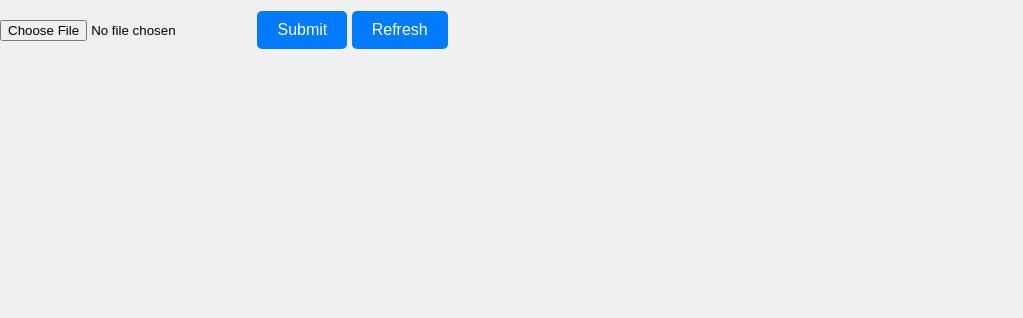
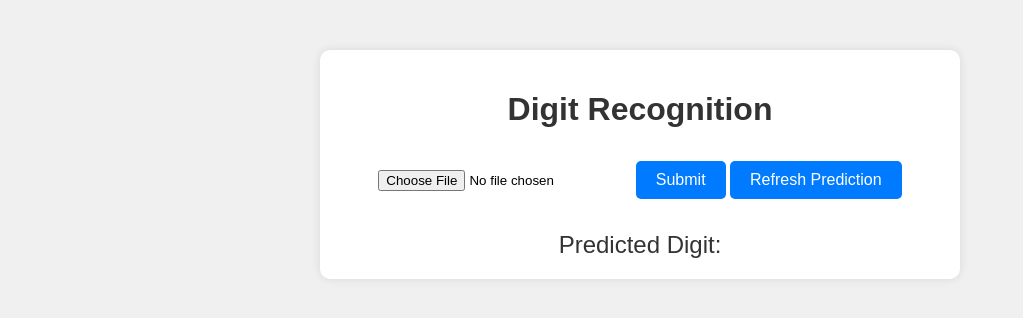
Before and after one commit to KushanMalith/Digit-Recognizer, a Flask app: page / in a window 1280 px wide. Shown: the top 318 px of the page, without its empty margins (0-1023 px from the left). Run offline with Flask 3, Linux system fonts and the light colour scheme; parts of the project's set-up code (start-up, migrations or seed data) failed here and were passed over.

Commit message:
Update index.html

```diff
--- a/app/templates/index.html
+++ b/app/templates/index.html
@@ -3,14 +3,17 @@
 <head>
     <meta charset="UTF-8">
     <meta name="viewport" content="width=device-width, initial-scale=1.0">
-    <title>Digit Recognizer</title>
+    <title>Digit Recognition</title>
     <link rel="stylesheet" href="styles.css">
 </head>
 <body>
-    <input type="file" id="image-upload">
-    <button id="submit-button">Submit</button>
-    <button id="refresh-button">Refresh</button>
-    <div id="predicted-digit"></div>
+    <div class="container">
+        <h1>Digit Recognition</h1>
+        <input type="file" id="image-upload">
+        <button id="submit-button">Submit</button>
+        <button id="refresh-button">Refresh Prediction</button>
+        <div id="predicted-digit">Predicted Digit: </div>
+    </div>
     <script src="script.js"></script>
 </body>
 </html>
```
